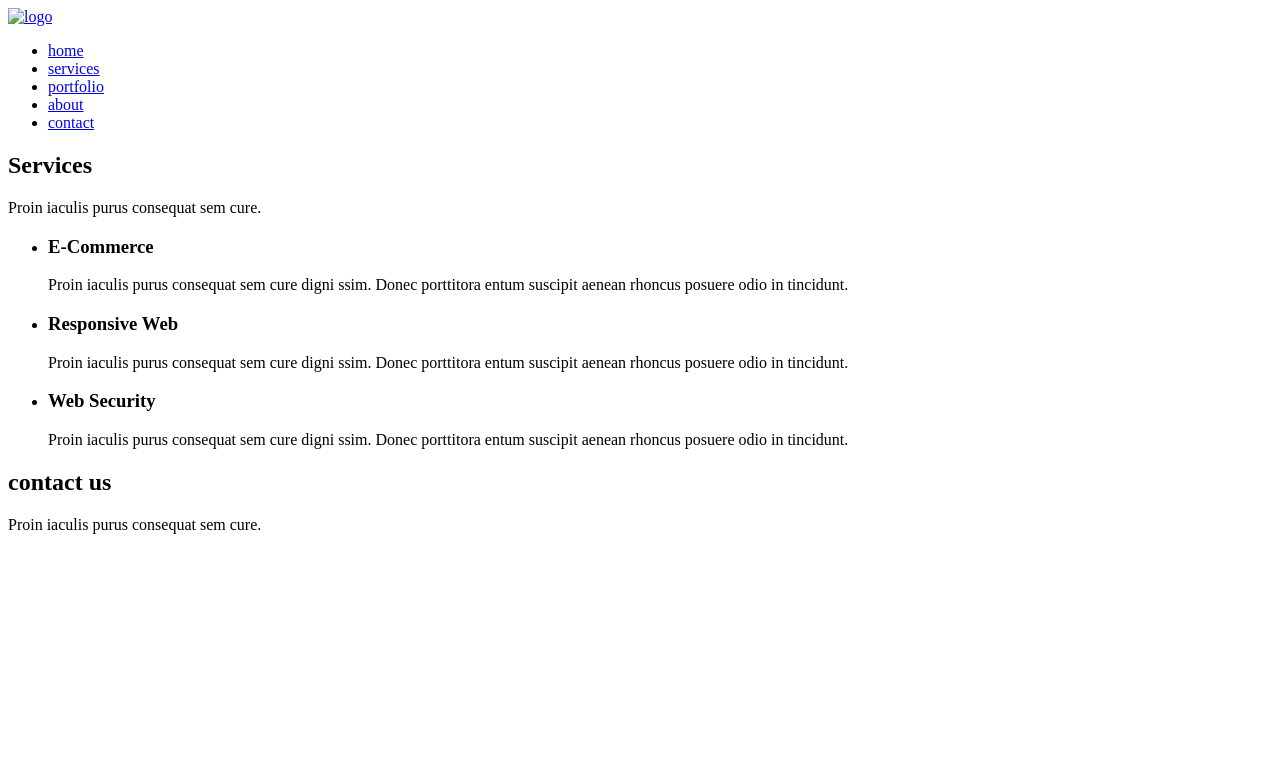
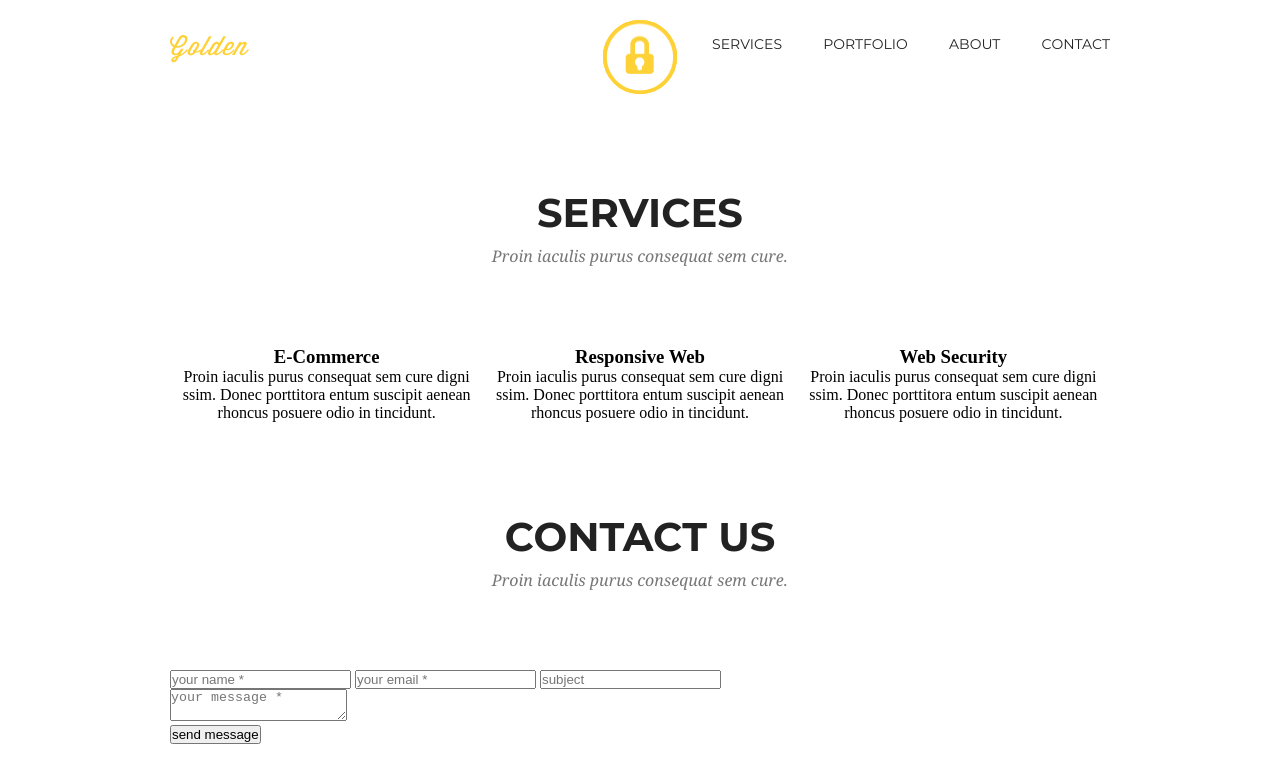
Before and after one commit to salikovskiy/goit-fe-course, a plain HTML site: page module-07/index.html in a window 1280 px wide. Drawn offline with Linux system fonts and the light colour scheme.

Commit message:
last may be

```diff
--- a/module-07/css/styles.css
+++ b/module-07/css/styles.css
@@ -0,0 +1,137 @@
+/* montserrat-regular - latin */
+@font-face {
+    font-family: 'Montserrat';
+    font-style: normal;
+    font-weight: 400;
+    src: local('Montserrat Regular'), local('Montserrat-Regular'),
+         url('../fonts/montserrat-v14-latin-regular.woff2') format('woff2'), /* Chrome 26+, Opera 23+, Firefox 39+ */
+         url('../fonts/montserrat-v14-latin-regular.woff') format('woff'); /* Chrome 6+, Firefox 3.6+, IE 9+, Safari 5.1+ */
+  }
+  /* montserrat-700 - latin */
+  @font-face {
+    font-family: 'Montserrat';
+    font-style: normal;
+    font-weight: 700;
+    src: local('Montserrat Bold'), local('Montserrat-Bold'),
+         url('../fonts/montserrat-v14-latin-700.woff2') format('woff2'), /* Chrome 26+, Opera 23+, Firefox 39+ */
+         url('../fonts/montserrat-v14-latin-700.woff') format('woff'); /* Chrome 6+, Firefox 3.6+, IE 9+, Safari 5.1+ */
+  }
+
+   /* droid serif italic */
+   @font-face {
+    font-family: 'Droid Serif';
+    font-style: italic;
+    font-weight: 400;
+    src: local('Droid Serif'), local('Droid-Serif'),
+         url('../fonts/droidserifitalic.woff2') format('woff2'), /* Chrome 26+, Opera 23+, Firefox 39+ */
+         url('../fonts/droidserifitalic.woff') format('woff'); /* Chrome 6+, Firefox 3.6+, IE 9+, Safari 5.1+ */
+  }
+
+* {
+margin: 0;
+padding: 0;
+box-sizing: inherit;
+}
+
+html {
+    box-sizing: border-box;
+}
+
+a {
+    text-decoration: none;
+}
+
+img {
+    display: block;
+    max-width: 100%;
+    height: auto;
+}
+
+ul, ol {
+    list-style: none;
+}
+
+.header {
+    padding: 35px 0;
+}
+
+.container {
+    width: 940px;
+    margin: 0 auto;
+}
+
+.navigation {
+    display: flex;
+    justify-content: space-between;
+}
+
+.navigation-list {
+    display: flex;
+    text-transform: uppercase;
+    width: 485px;
+    justify-content: space-between;
+}
+
+.navigation-list-link {
+    font-family: 'Montserrat';
+    font-size: 14px;
+    color: #222222;
+}
+
+.navigation-list-link:hover {
+    color: #fed136;
+}
+
+.section-services {
+    padding: 90px;
+}
+
+.section-title {
+    text-align: center;
+    font-family: 'Montserrat';
+    font-weight: 700;
+    font-size: 40px;
+    text-transform: uppercase;
+    color: #222222;
+    margin-bottom: 10px;
+}
+
+.section-description {
+    text-align: center;
+    margin-bottom: 80px;
+    font-family: 'Droid Serif';
+    font-size: 16px;
+    color: #777777;
+}
+
+.services-list {
+    display: flex;
+    text-align: center;
+}
+
+.services-list-item::before {
+   content: "";
+   width: 68px;
+   height: 68px;
+   border: 3px solid rgb(254, 209, 54);
+   border-radius: 50%;
+   overflow: hidden;
+   background-repeat: no-repeat;
+   background-position: center;
+   position: absolute;
+   top: 20px;
+   left: 50%;
+   transform: translateX(-50%);
+}
+
+.pic-1::before {
+    background-image: url(../img/Icon-Basket.png);
+}
+
+.pic-2::before {
+    background-image: url(../img/Icon-Laptop.png);
+}
+
+.pic-3::before {
+    background-image: url(../img/Icon-Locked.png);
+}
--- a/module-07/index.html
+++ b/module-07/index.html
@@ -37,13 +37,15 @@
 
     <main class="main">
         <section class="section-services">
-            <div class="continer">
+            <div class="container">
+
+                <div class="text-wrapper">
                     <h2 class="section-title">Services</h2>
                     <p class="section-description">Proin iaculis purus consequat sem cure.</p>
                 </div>
 
                 <ul class="services-list">
-                <li class="services-list-item">
+                    <li class="services-list-item pic-1">
                         <h3 class="section-list-title">E-Commerce</h3>
                         <p class="services-list-description">
                                 Proin iaculis purus consequat sem cure
@@ -51,7 +53,7 @@
                                 aenean rhoncus posuere odio in tincidunt.
                         </p>
                     </li>
-                <li class="services-list-item">
+                    <li class="services-list-item pic-2">
                         <h3 class="section-list-title">Responsive Web</h3>
                         <p class="services-list-description">
                                 Proin iaculis purus consequat sem cure
@@ -59,7 +61,7 @@
                                 aenean rhoncus posuere odio in tincidunt.
                         </p>
                     </li>
-                <li class="services-list-item">
+                    <li class="services-list-item pic-3">
                         <h3 class="section-list-title">Web Security</h3>
                         <p class="services-list-description">
                                 Proin iaculis purus consequat sem cure
@@ -68,6 +70,7 @@
                         </p>
                     </li>
                 </ul>
+            </div>
         </section>
 
         <section class="section-contact">
@@ -75,7 +78,19 @@
                 <h2 class="section-title">contact us</h2>
                 <p class="section-description">Proin iaculis purus consequat sem cure.</p>
 
-
+                <form action="#">
+                    <section class="col-1">
+                        <input type="text" placeholder="your name *" class="your-name" required>
+                        <input type="email" placeholder="your email *"  class="your-email" required>
+                        <input type="text" placeholder="subject" class="subject">
+                    </section>
+                    <section class="col-2">
+                        <textarea name="your message" placeholder="your message *" id="textarea"></textarea>
+                    </section>
+                    <section class="col-3">
+                        <button class="form-btn">send message</button>
+                    </section>
+                </form>
             </div>
         </section>
     </main>
```
Also changed, not shown: module-06/css/styles.css (+34 -5 lines), module-06/index.html (+1 -1 lines), module-07/fonts/droidserifitalic.woff (added), module-07/fonts/droidserifitalic.woff2 (added), module-07/fonts/montserrat-v14-latin-700.woff (added), module-07/fonts/montserrat-v14-latin-700.woff2 (added), module-07/fonts/montserrat-v14-latin-regular.woff (added), module-07/fonts/montserrat-v14-latin-regular.woff2 (added), module-07/img/Icon-Basket.png (added), module-07/img/Icon-Laptop.png (added), module-07/img/Icon-Locked.png (added), module-07/img/logo.png (added). Lines whose indentation alone changed are shown as unchanged.
